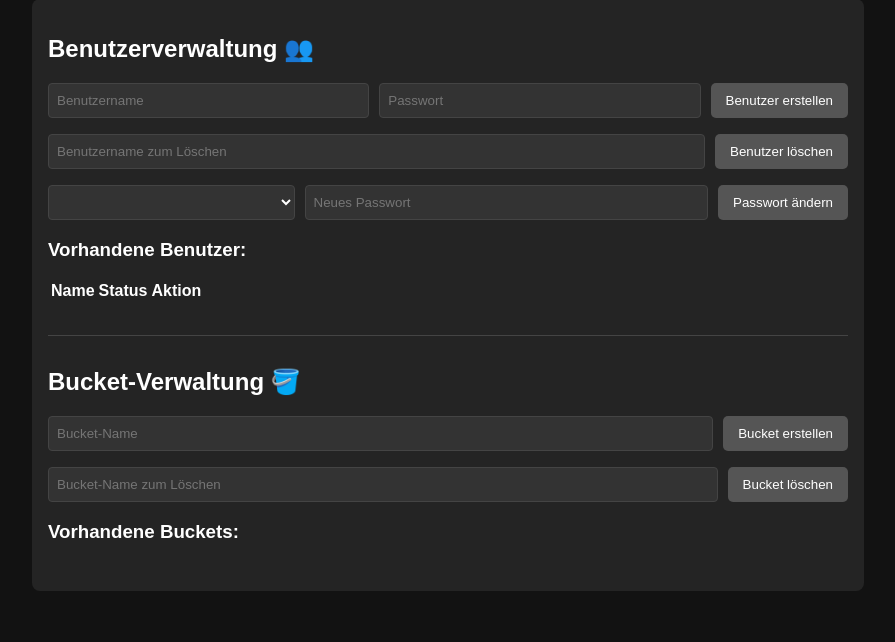
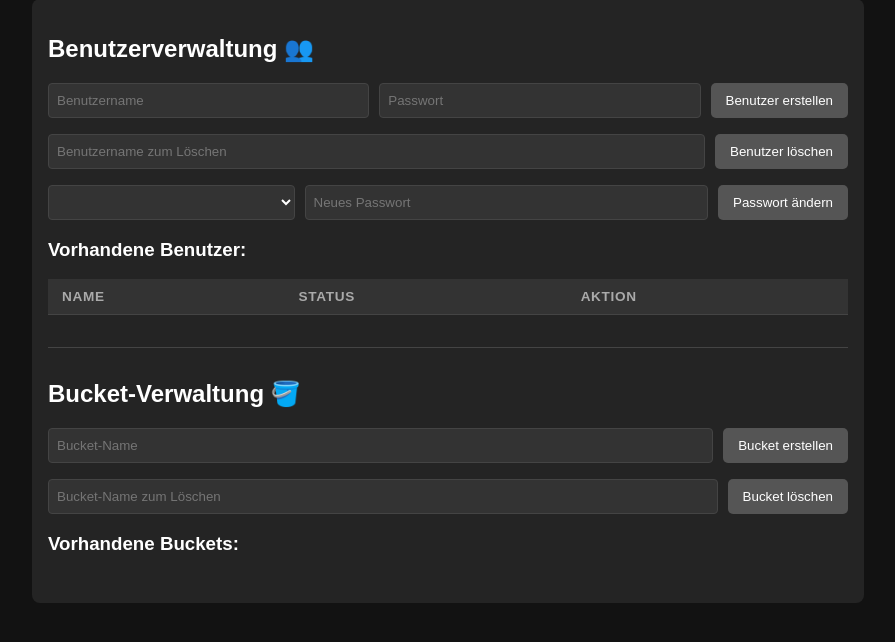
Before and after one commit to wlanboy/minioaccess, a FastAPI app: page / in a window 1280 px wide. Shown: the part 102-744 px from the top of the page, without its empty margins (192-1087 px from the left). Run offline with FastAPI, Linux system fonts and the light colour scheme; lists and menus that the app fills with data are empty; parts of the project's set-up code (start-up, migrations or seed data) failed here and were passed over.

Commit message:
added table styles

```diff
--- a/static/style.css
+++ b/static/style.css
@@ -163,3 +163,77 @@ body:not(.dark-mode) hr {
     color: #333;
     font-weight: bold;
 }
+
+table {
+    width: 100%;
+    border-collapse: collapse;
+    margin-top: 0.5em;
+}
+
+th, td {
+    padding: 10px 14px;
+    text-align: left;
+    border-bottom: 1px solid #444;
+}
+
+th {
+    background-color: #333;
+    color: #aaa;
+    font-size: 0.85em;
+    text-transform: uppercase;
+    letter-spacing: 0.05em;
+}
+
+tbody tr:hover {
+    background-color: #2e2e2e;
+}
+
+body:not(.dark-mode) th {
+    background-color: #e8e8e8;
+    color: #555;
+    border-bottom-color: #ccc;
+}
+
+body:not(.dark-mode) td {
+    border-bottom-color: #ddd;
+}
+
+body:not(.dark-mode) tbody tr:hover {
+    background-color: #f5f5f5;
+}
+
+.badge {
+    display: inline-block;
+    padding: 2px 10px;
+    border-radius: 12px;
+    font-size: 0.8em;
+    font-weight: bold;
+}
+
+.badge.active {
+    background-color: #2e7d32;
+    color: #c8e6c9;
+}
+
+.badge.inactive {
+    background-color: #4a3000;
+    color: #ffe082;
+}
+
+body:not(.dark-mode) .badge.active {
+    background-color: #c8e6c9;
+    color: #1b5e20;
+}
+
+body:not(.dark-mode) .badge.inactive {
+    background-color: #fff3cd;
+    color: #856404;
+}
+
+.delete-btn {
+    background-color: #b71c1c;
+}
+
+.delete-btn:hover {
+    background-color: #d32f2f;
+}
```
